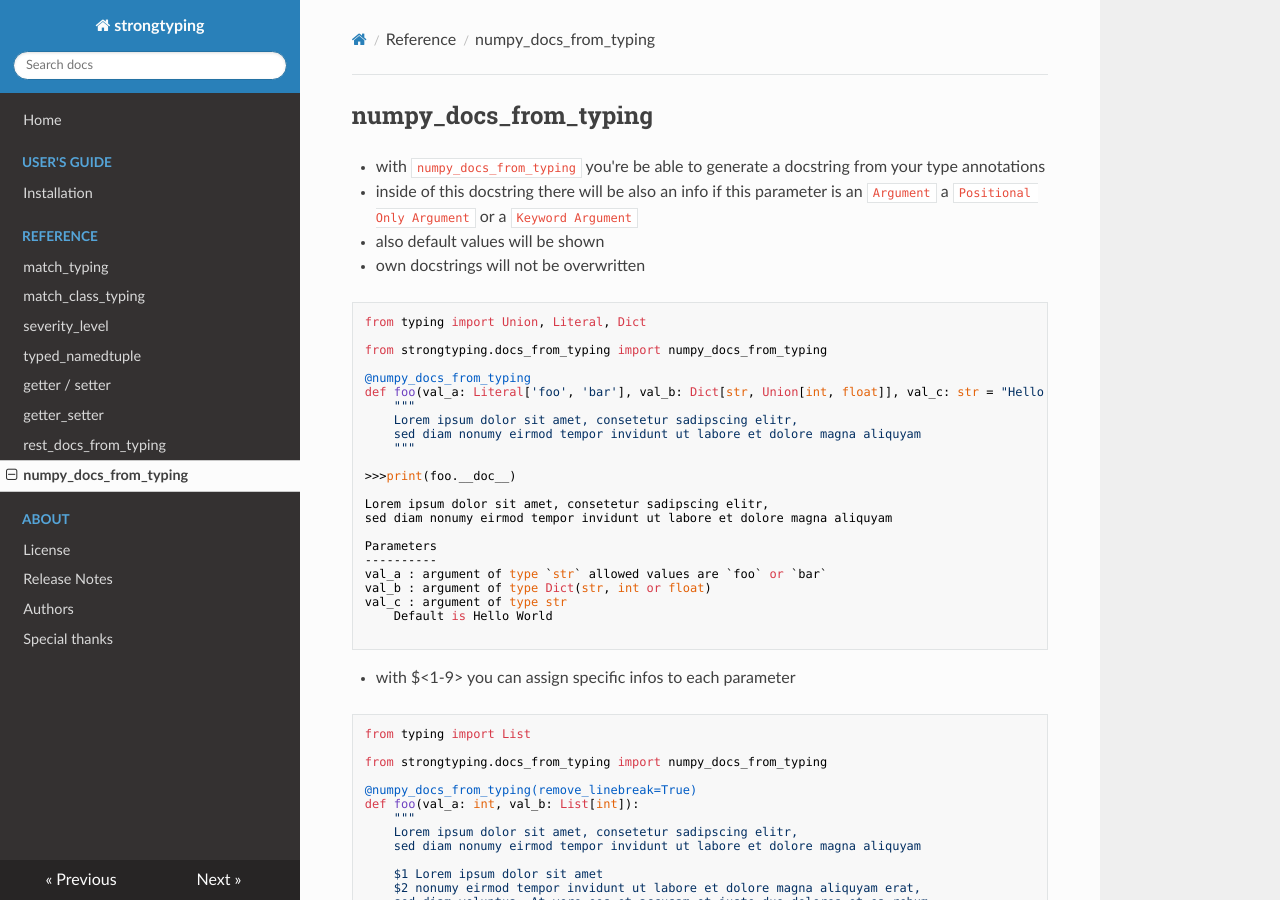
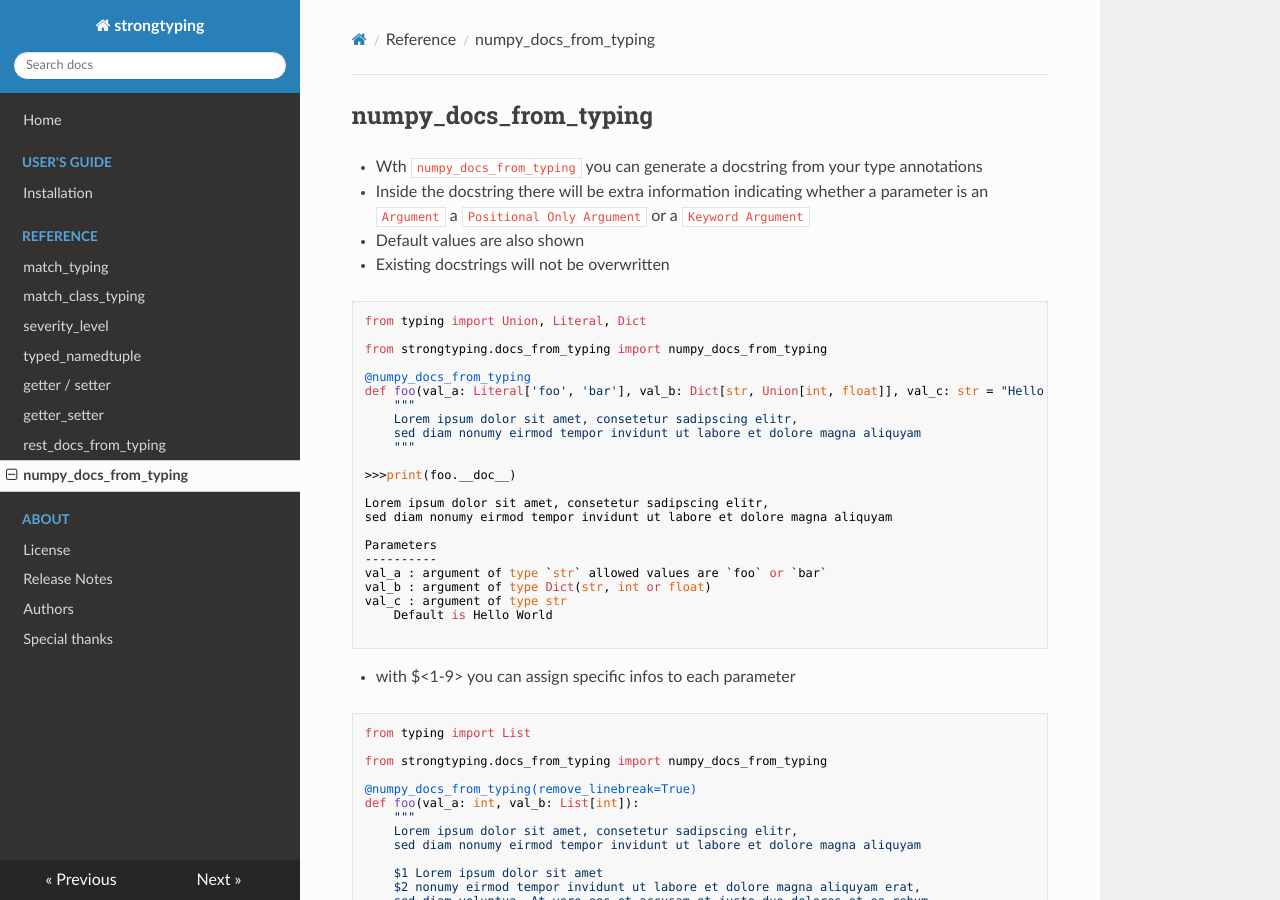
Before and after one commit to FelixTheC/strongtyping, an MkDocs documentation site: the page built from docs/numpy_docs_from_typing.md, in a window 1280 px wide and 900 px high. Built offline with MkDocs 1.6.1, drawn with Linux system fonts in a browser that asks for light colours; nearby versions of some CDN libraries.

Commit message:
Update numpy_docs_from_typing.md

````diff
--- a/docs/numpy_docs_from_typing.md
+++ b/docs/numpy_docs_from_typing.md
@@ -1,12 +1,12 @@
 ## numpy_docs_from_typing
 
-- with `numpy_docs_from_typing` you're be able to generate a docstring from your type annotations
+- Wth `numpy_docs_from_typing` you can generate a docstring from your type annotations
 
-- inside of this docstring there will be also an info if this parameter is an `Argument`
+- Inside the docstring there will be extra information indicating whether a parameter is an `Argument`
   a `Positional Only Argument` or a `Keyword Argument`
-- also default values will be shown
+- Default values are also shown
 
-- own docstrings will not be overwritten
+- Existing docstrings will not be overwritten
 ```python
 from typing import Union, Literal, Dict
 
````
